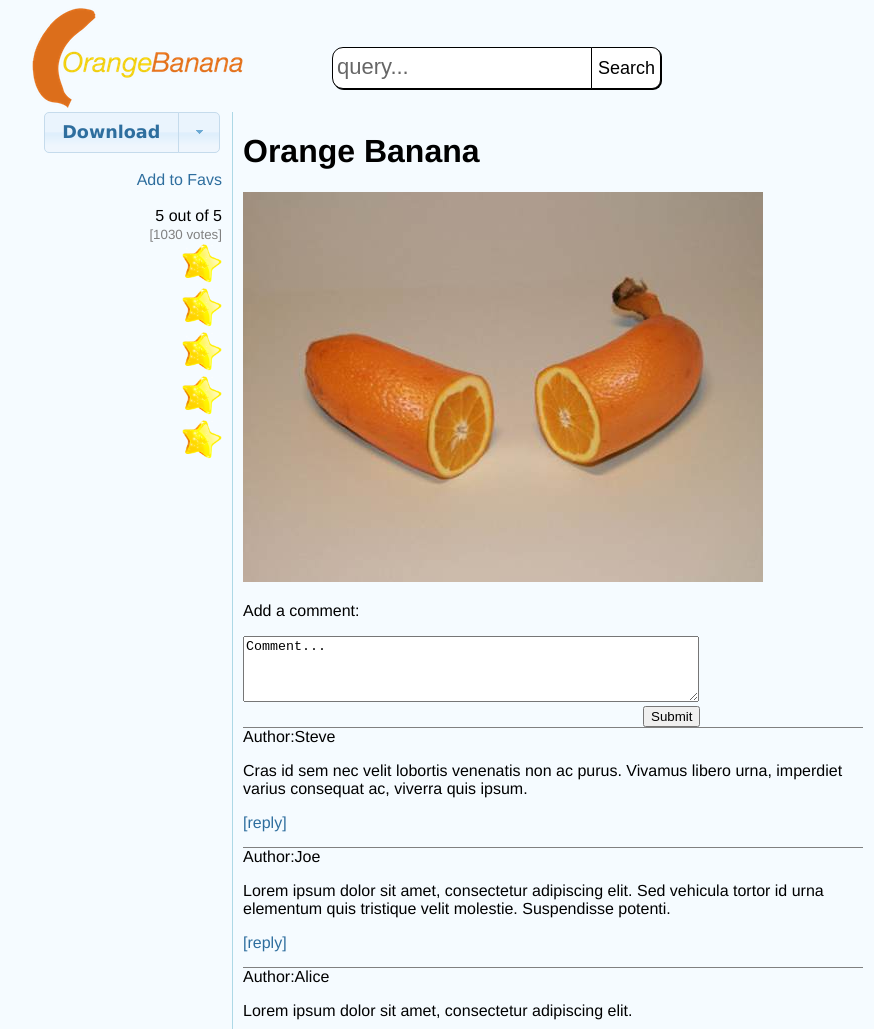
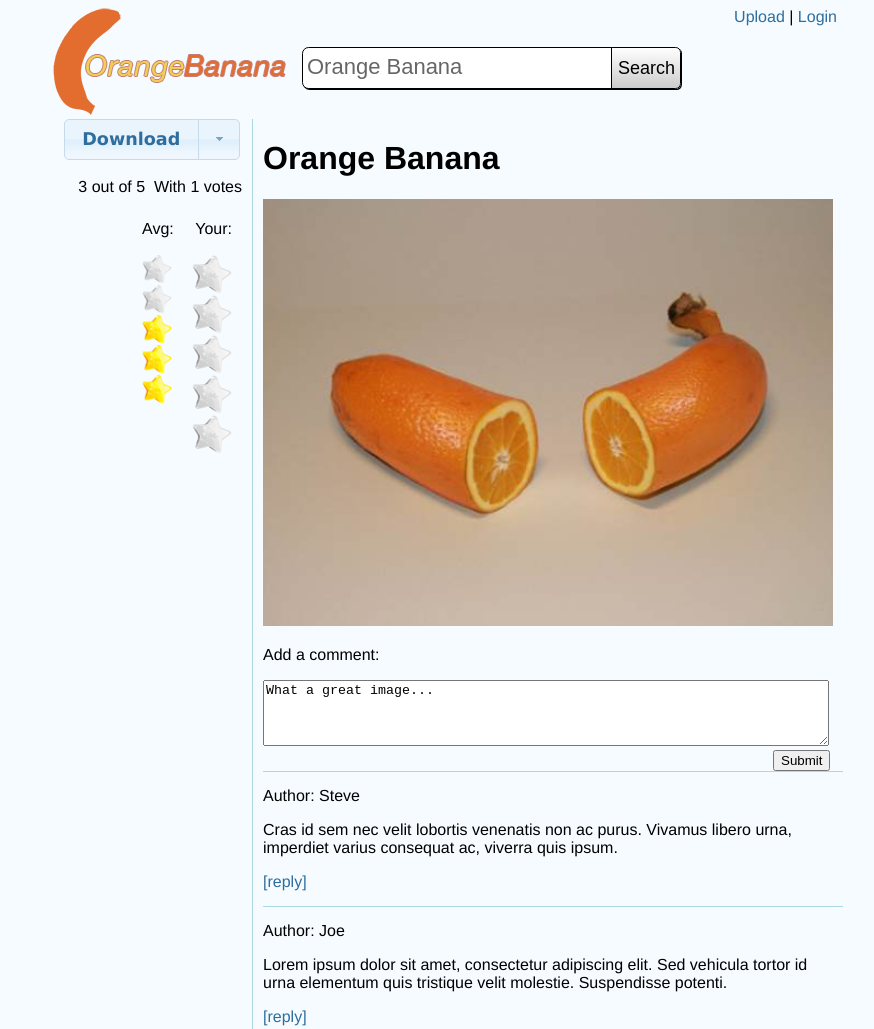
Before and after one commit to ashgti/UI-Design-Project, a plain HTML site: page details.html in a window 1280 px wide. Shown: the top 1029 px of the page, without its empty margins (188-1062 px from the left). Drawn offline with Linux system fonts and the light colour scheme.

Commit message:
Adding updates to the index page and the details page to include a more consistant look and feel and an updated logo with some new functionality on the details page.

```diff
--- a/details.html
+++ b/details.html
@@ -14,81 +14,121 @@
                     primary: "ui-icon-triangle-1-s"
                 }
             }).parent().buttonset();
+
+            $("#flash").hide();
+
+            var inverse_score = 2;
+            var your_score = 0;
+            function update_stars() {
+                if (your_score == 0) {
+                    $("#your_vote img").attr("src", "./Star-icon-bw.png");
+                }
+                else {
+                    $("#your_vote img").attr("src", "./Star-icon.png");
+                    $("#your_vote img:lt("+ (5 - your_score) +")").attr("src", "./Star-icon-bw.png");
+
+                    var new_score = (your_score + 3)/2;
+
+                    $("#cur_score").text(new_score);
+                    $("#avg_vote img").attr("src", "./Star-icon.png");
+                    $("#avg_vote img:lt("+ (5 - Math.floor(new_score)) +")").attr("src", "./Star-icon-bw.png");
+                }
+            }
+            $("#your_vote img").hover(function () {
+                $("#your_vote img").attr('src', './Star-icon.png');
+                $(this).prevUntil('p').attr("src", './Star-icon-bw.png');
+            }, update_stars);
+            $("#your_vote img").click(function () {
+                var vote = 5;
+                $(this).prevUntil("p").each(function () {
+                    vote -= 1;
+                });
+                your_score = vote;
+                update_stars();
+                $("#vote_count").text("2");
+                $("#flash").stop(true, true).show().fadeOut(2750);
+            });
         });
     </script>
 <body>
     <div id=wrap>
         <header class=details>
-            <a href="./index.html"><img src="./Logo_smaller.png" alt=Logo></a>
+            <a href="./index.html"><img src="./Logo-new.png" alt=Logo></a>
             <div>
                 <form>
-                    <input id=query name=query type=text value="query...">
+                    <input id=query name=query type=text value="Orange Banana">
                     <input id=btn value="Search" type=submit>
                 </form>
             </div>
         </header>
+        <nav>
+            <a href="./upload.html">Upload</a> | <a href="./login.html">Login</a>
+        </nav>
         <div id=col class=details>
             <div>
                 <button id="rerun">Download</button>
                 <button id="select">Select an Size</button>
             </div>
             <br>
-            <a href=#>Add to Favs</a>
-            <br>
-            <br>
             <div class=stars>
-                <span>5 out of 5</span><br>
-                <small>[1030 votes]</small>
-                <br>
-                <img src="./Star-icon.png" height=40px>
-                <br>
-                <img src="./Star-icon.png" height=40px>
-                <br>
-                <img src="./Star-icon.png" height=40px>
-                <br>
-                <img src="./Star-icon.png" height=40px>
-                <br>
-                <img src="./Star-icon.png" height=40px>
+                <span><span id=cur_score>3</span> out of 5&nbsp; With <span id=vote_count>1</span> votes</span>
+                <div id="your_vote">
+                    <p>Your:</p>
+                    <img src="./Star-icon-bw.png" height=40px>
+                    <img src="./Star-icon-bw.png" height=40px>
+                    <img src="./Star-icon-bw.png" height=40px>
+                    <img src="./Star-icon-bw.png" height=40px>
+                    <img src="./Star-icon-bw.png" height=40px>
+                </div>
+                <div id="avg_vote">
+                    <p>Avg:</p>
+                    <img src="./Star-icon-bw.png" height=30px>
+                    <img src="./Star-icon-bw.png" height=30px>
+                    <img src="./Star-icon.png" height=30px>
+                    <img src="./Star-icon.png" height=30px>
+                    <img src="./Star-icon.png" height=30px>
+                </div>
+                <div id=flash>Saved</div>
             </div>
         </div>
         <div id=detail_box>
             <h1>Orange Banana</h1>
-            <img src="./orange-banana.jpg" alt>
-            <form style="position:relative;">
+            <img src="./orange-banana.jpg" alt="An Orange Banana" width="570px">
+            <form style="position:relative;" id="add_comment">
                 <p>Add a comment:</p>
-                <textarea style="height: 60px; width: 450px;">Comment...</textarea>
-                <button style="position:relative;left:400px">Submit</button>
+                <textarea>What a great image...</textarea>
+                <button>Submit</button>
             </form>
             <div class=comment>
-                <span>Author:</span><span>Steve</span>
+                <span>Author: <span>Steve</span></span>
                 <p>
                     Cras id sem nec velit lobortis venenatis non ac purus. Vivamus libero urna, imperdiet varius consequat ac, viverra quis ipsum.
                 </p>
                 <span><a href=#>[reply]</a></span>
             </div>
             <div class=comment>
-                <span>Author:</span><span>Joe</span>
+                <span>Author: <span>Joe</span></span>
                 <p>
                     Lorem ipsum dolor sit amet, consectetur adipiscing elit. Sed vehicula tortor id urna elementum quis tristique velit molestie. Suspendisse potenti.
                 </p>
                 <span><a href=#>[reply]</a></span>
             </div>
             <div class=comment>
-                <span>Author:</span><span>Alice</span>
+                <span>Author: <span>Alice</span></span>
                 <p>
                     Lorem ipsum dolor sit amet, consectetur adipiscing elit.
                 </p>
                 <span><a href=#>[reply]</a></span>
             </div>
             <div class=comment>
-                <span>Author:</span><span>Roy</span>
+                <span>Author: <span>Roy</span></span>
                 <p>
                     Aliquam iaculis sagittis lorem, a pulvinar nunc tempus at. Nulla vel libero accumsan ante pretium consectetur eu a nunc.
                 </p>
                 <span><a href=#>[reply]</a></span>
             </div>
             <div class=comment>
-                <span>Author:</span><span>Sarah</span>
+                <span>Author: <span>Sarah</span></span>
                 <p>
                     Vestibulum ante ipsum primis in faucibus orci luctus et ultrices posuere cubilia Curae; Maecenas at scelerisque lorem.
                 </p>
--- a/screen.css
+++ b/screen.css
@@ -1,8 +1,10 @@
-a{
+a {
     color:#2E6E9E;
     text-decoration: none;
 }
-a:hover {text-decoration:underline;}
+a:hover {
+    text-decoration:underline;
+}
 a img {
 border: none;
 }
@@ -10,8 +12,9 @@ border: none;
 box-shadow: 1px 1px black;
 }
 #wrap {
+/*border: 1px solid black;*/
 position: relative;
-width: 840px;
+width: 800px;
 margin: 0 auto;
 }
 div#results {
@@ -24,7 +27,7 @@ display: table-row;
 }
 div#results p {
 display: table-cell;
-padding: 0.5em;
+padding: 0.5em 1.1em;
 width: 250px;
 }
 #results p img {
@@ -48,7 +51,7 @@ padding: 5px;
 }
 nav {
 position: absolute;
-top: 10px;
+top: 0px;
 right: 15px;
 }
 #col {
@@ -66,7 +69,7 @@ font-family: Helvetica, arial, sans-serif;
 }
 header {
 position: relative;
-top: 250px;
+top: 200px;
 width: 800px;
 }
 header.details {
@@ -75,11 +78,11 @@ top: 0;
 header div {
 width: 450px;
 position: relative;
-left: 300px;
-top: -65px;
+left: 250px;
+top: -72px;
 }
 header input[type=text] {
-width: 250px;
+width: 300px;
 height: 30px;
 padding: 0;
 position: absolute;
@@ -90,31 +93,32 @@ box-shadow: 1px 1px black;
 -moz-box-shadow: 1px 1px black;
 color: #666;
 padding: 4px 4px 6px 4px;
-border-top-left-radius: 0.5em;
-border-bottom-left-radius: 0.5em;
--webkit-border-top-left-radius: 0.5em;
--webkit-border-bottom-left-radius: 0.5em;
--moz-border-radius-topleft:0.5em;
--moz-border-radius-bottomleft:0.5em;
+border-top-left-radius: 0.3em;
+border-bottom-left-radius: 0.3em;
+-webkit-border-top-left-radius: 0.3em;
+-webkit-border-bottom-left-radius: 0.3em;
+-moz-border-radius-topleft:0.3em;
+-moz-border-radius-bottomleft:0.3em;
 }
 header input[type=submit] {
 width: 70px;
 height: 42px;
 border: 1px solid black;
-background: white;
+background: #ccc;
+background: -webkit-gradient(linear, 0% 0%, 0% 100%, from(#fefefe), to(#ccc));
 position: absolute;
 top: 0px;
-left: 259px;
+left: 309px;
 box-shadow: 1px 1px black;
 -webkit-box-shadow: 1px 1px black;
 -moz-box-shadow: 1px 1px black;
 font-size: 18px;
-border-top-right-radius: 0.5em;
-border-bottom-right-radius: 0.5em;
--webkit-border-top-right-radius: 0.5em;
--webkit-border-bottom-right-radius: 0.5em;
--moz-border-radius-topright:0.5em;
--moz-border-radius-bottomright:0.5em;
+border-top-right-radius: 0.3em;
+border-bottom-right-radius: 0.3em;
+-webkit-border-top-right-radius: 0.3em;
+-webkit-border-bottom-right-radius: 0.3em;
+-moz-border-radius-topright:0.3em;
+-moz-border-radius-bottomright:0.3em;
 }
 header input.clicked {
 background: #ccc;
@@ -124,12 +128,23 @@ width: 350px;
 }
 .plus{color:orange;}
 .stars{color:grey;}
-.comment{border-top:1px solid grey;}
 .klabam{display:none;}
-#detail_box{float:left;width:620px;padding-left: 10px;border-left: 1px solid lightblue;}
-#col .stars {}
+#detail_box{float:left;width:580px;padding-left: 10px;border-left: 1px solid lightblue;}
+#col .stars {display:relative;color: black;}
 #col .stars span {color: black;}
+#col .stars img {clear:both;display:block;right:0;}
 #col.details {text-align:right;padding: 0 10px;width:180px;}
+#col.colors {border-right:1px solid lightblue; padding-bottom:130px;}
+.stars #avg_vote {position:absolute;top:85px;left:90px;}
+.stars #your_vote {position:absolute;top:85px;left:140px;}
+.stars #your_vote img {}
+.colors ul { list-style:none; margin:0;}
+.colors p {margin:0;margin-top:12px;}
 .comment a {text-decoration:none;}
-.comment {margin-bottom: 15px;}
-ul {padding-left: 5px;}
+.comment {border-top:1px solid lightblue; margin-bottom: 15px;}
+.comment > span {margin-top:15px;display:block;}
+#flash {position:absolute; top:350px;left:138px;}
+ul {padding-left: 15px;}
+#add_comment {position:relative;}
+#add_comment textarea {height:60px;width:560px;}
+#add_comment button {position:relative;left:510px;}
```
Also changed, not shown: index.html (+8 -8 lines), upload.html (+8 -1 lines), Logo-new.png (added), Logo_outlined.png (added), Star-icon-bw.gif (added), Star-icon-bw.png (added), nav_logo29.png (added). Lines whose indentation alone changed are shown as unchanged.
